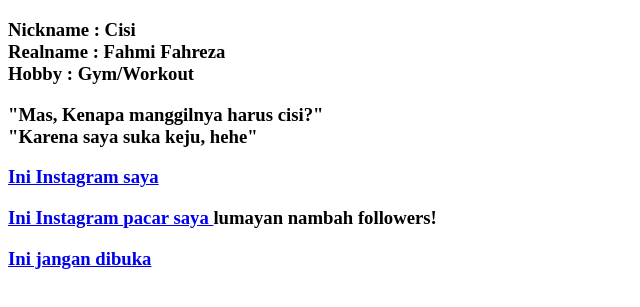
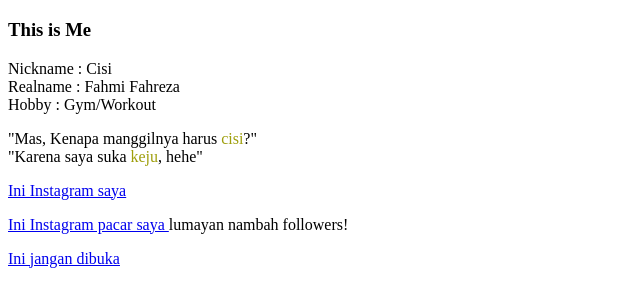
Before and after one commit to zettacamp-fahmi-fahreza/njay, a plain HTML site: page day1.html in a window 1280 px wide. Shown: the part 61-368 px from the top of the page, without its empty margins (0-640 px from the left). Drawn offline with Linux system fonts and the light colour scheme.

Commit message:
add new lines

```diff
--- a/day1.html
+++ b/day1.html
@@ -12,18 +12,18 @@
     <!-- Put your identity, description of yourselves, hobby, link to social media, and more. How you structure the HTML is up to you. -->
     <h1>Who Am I?</h1>
 
-    <h3>
+    <h3>This is Me </h3>
         Nickname : Cisi <br>
         Realname : Fahmi Fahreza <br>
         Hobby : Gym/Workout <br>
-        <p>"Mas, Kenapa manggilnya harus cisi?" <br>
-        "Karena saya suka keju, hehe"</p>
+        <p>"Mas, Kenapa manggilnya harus <span style="color: rgb(158, 158, 11);">cisi</span>?" <br>
+        "Karena saya suka <span style="color: rgb(158, 158, 11);">keju</span>, hehe"</p>
         <a href="instagram.com/fahmiiireza">Ini Instagram saya</a>
         <p><a href="instagram.com/fahmiiireza">Ini Instagram pacar saya </a> lumayan nambah followers!</p>
         <a href="https://www.youtube.com/watch?v=8CBjKLGwLqE">Ini jangan dibuka</a>
 
 
-    </h3>
+
 
 </body>
 
```
